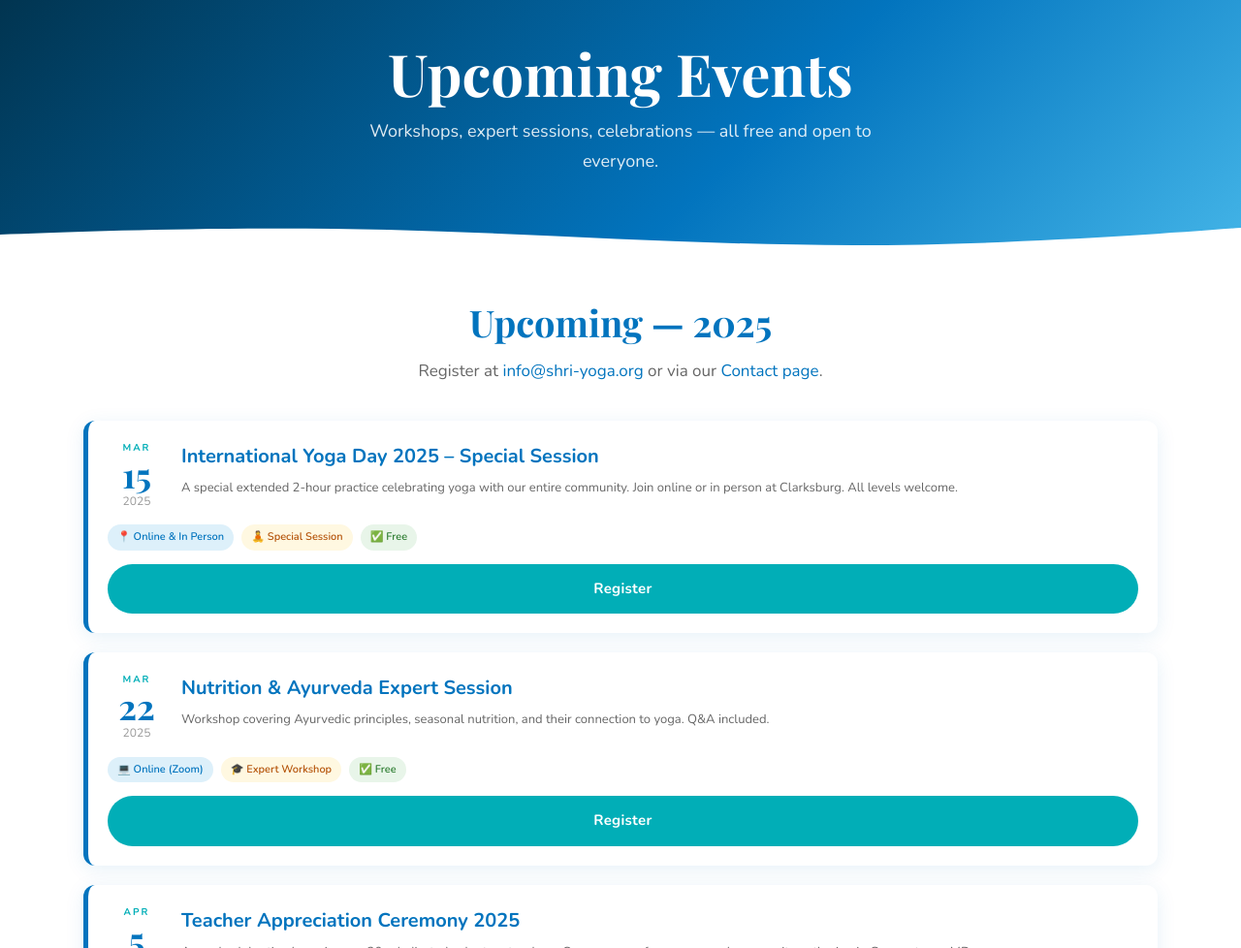
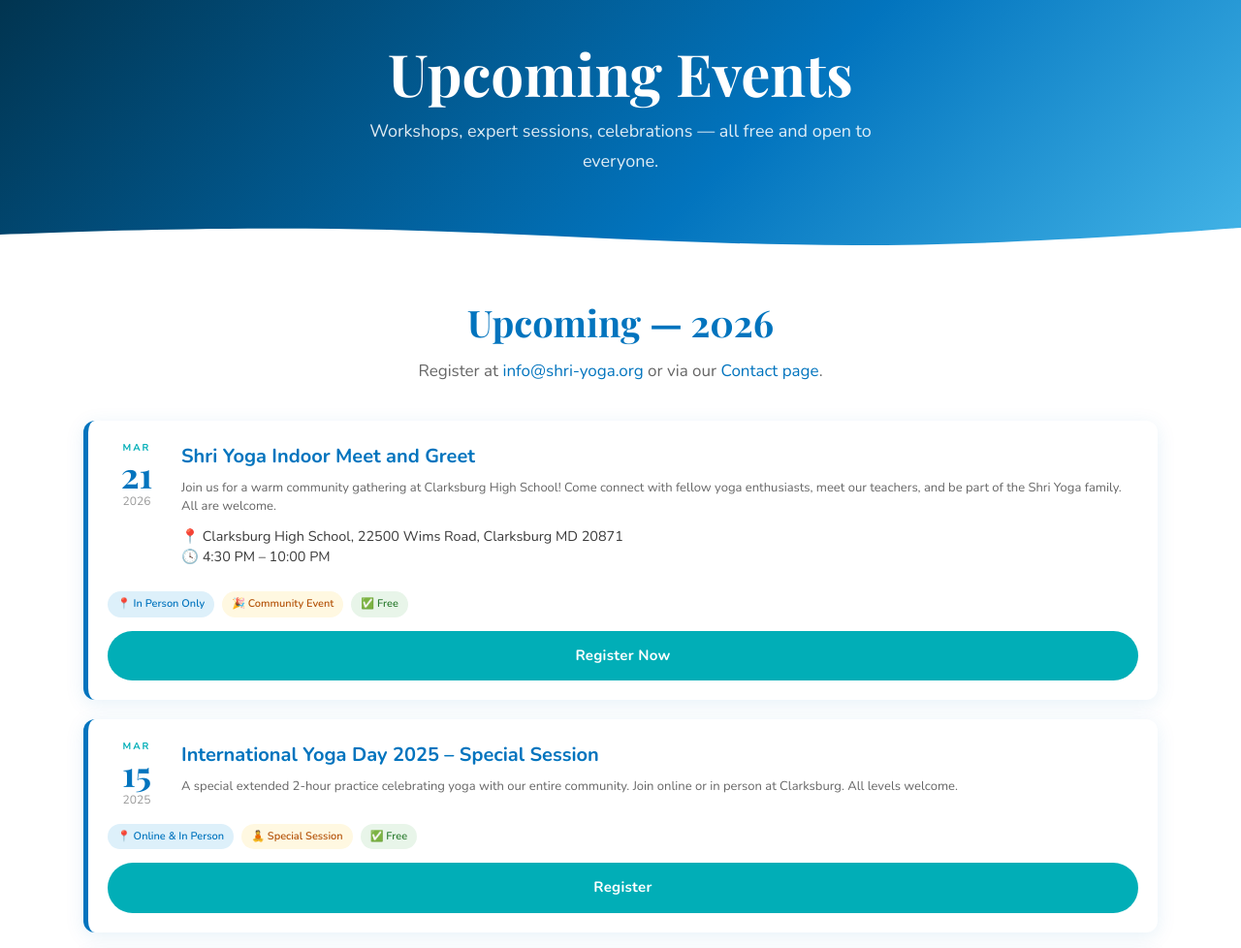
Before and after one commit to joeyoe/shriyoga, a plain HTML site: page events.html in a window 1280 px wide. Shown: the part 122-1100 px from the top of the page at 97% size. Drawn offline with nearby package versions, Linux system fonts and the light colour scheme.

Commit message:
new event meet and greet

```diff
--- a/events.html
+++ b/events.html
@@ -29,8 +29,16 @@
 </nav>
 <div class="page-hero"><h1>Upcoming Events</h1><p>Workshops, expert sessions, celebrations — all free and open to everyone.</p></div>
 <section class="section"><div class="container">
-  <div class="section-header"><h2>Upcoming — 2025</h2><p>Register at <a href="mailto:info@shri-yoga.org" style="color:var(--primary)">info@shri-yoga.org</a> or via our <a href="contact.html" style="color:var(--primary)">Contact page</a>.</p></div>
+  <div class="section-header"><h2>Upcoming — 2026</h2><p>Register at <a href="mailto:info@shri-yoga.org" style="color:var(--primary)">info@shri-yoga.org</a> or via our <a href="contact.html" style="color:var(--primary)">Contact page</a>.</p></div>
   <div class="events-full">
+    <div class="event-full-card">
+      <div class="event-full-layout">
+        <div class="event-full-date"><div class="month">MAR</div><div class="day">21</div><div class="year">2026</div></div>
+        <div class="event-full-info"><h3>Shri Yoga Indoor Meet and Greet</h3><p>Join us for a warm community gathering at Clarksburg High School! Come connect with fellow yoga enthusiasts, meet our teachers, and be part of the Shri Yoga family. All are welcome.</p><p style="margin-top:8px;font-size:0.9em;color:var(--text-muted);">📍 Clarksburg High School, 22500 Wims Road, Clarksburg MD 20871<br>🕓 4:30 PM – 10:00 PM</p></div>
+      </div>
+      <div class="event-meta"><span class="meta-tag tag-location">📍 In Person Only</span><span class="meta-tag tag-type">🎉 Community Event</span><span class="meta-tag tag-free">✅ Free</span></div>
+      <a href="https://forms.gle/Uu5VJjXkMRBfw56o8" class="btn btn-primary btn-block" target="_blank" rel="noopener noreferrer">Register Now</a>
+    </div>
     <div class="event-full-card">
       <div class="event-full-layout">
         <div class="event-full-date"><div class="month">MAR</div><div class="day">15</div><div class="year">2025</div></div>
```
